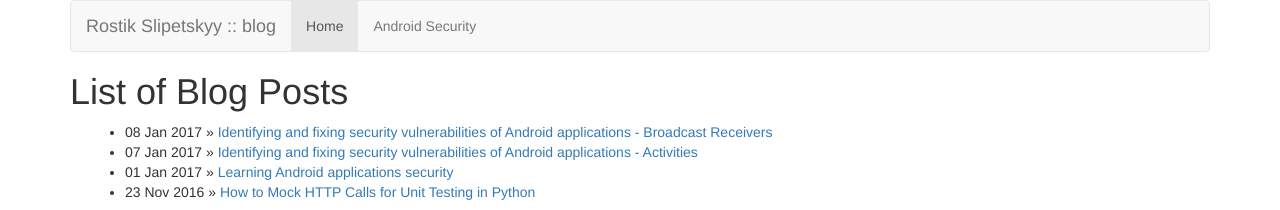
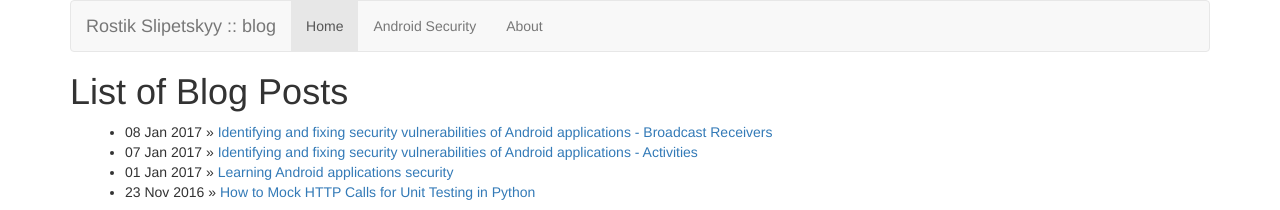
Before and after one commit to oldbam/oldbam.github.io, a Jekyll site: the page built from index.html, in a window 1280 px wide. Shown: the top 210 px of the page. Built offline with Jekyll 4.4.1, drawn with Linux system fonts in a browser that asks for light colours.

Commit message:
activating about link

```diff
--- a/_layouts/default.html
+++ b/_layouts/default.html
@@ -37,7 +37,7 @@
             <ul class="nav navbar-nav">
               <li class="active"><a href="/">Home <span class="sr-only">(current)</span></a></li>
               <li><a href="/android/security/">Android Security</a></li>
-              <!--<li><a href="/about/">About</a></li>-->
+              <li><a href="/about/">About</a></li>
             </ul>
           </div>
         </div>
```
